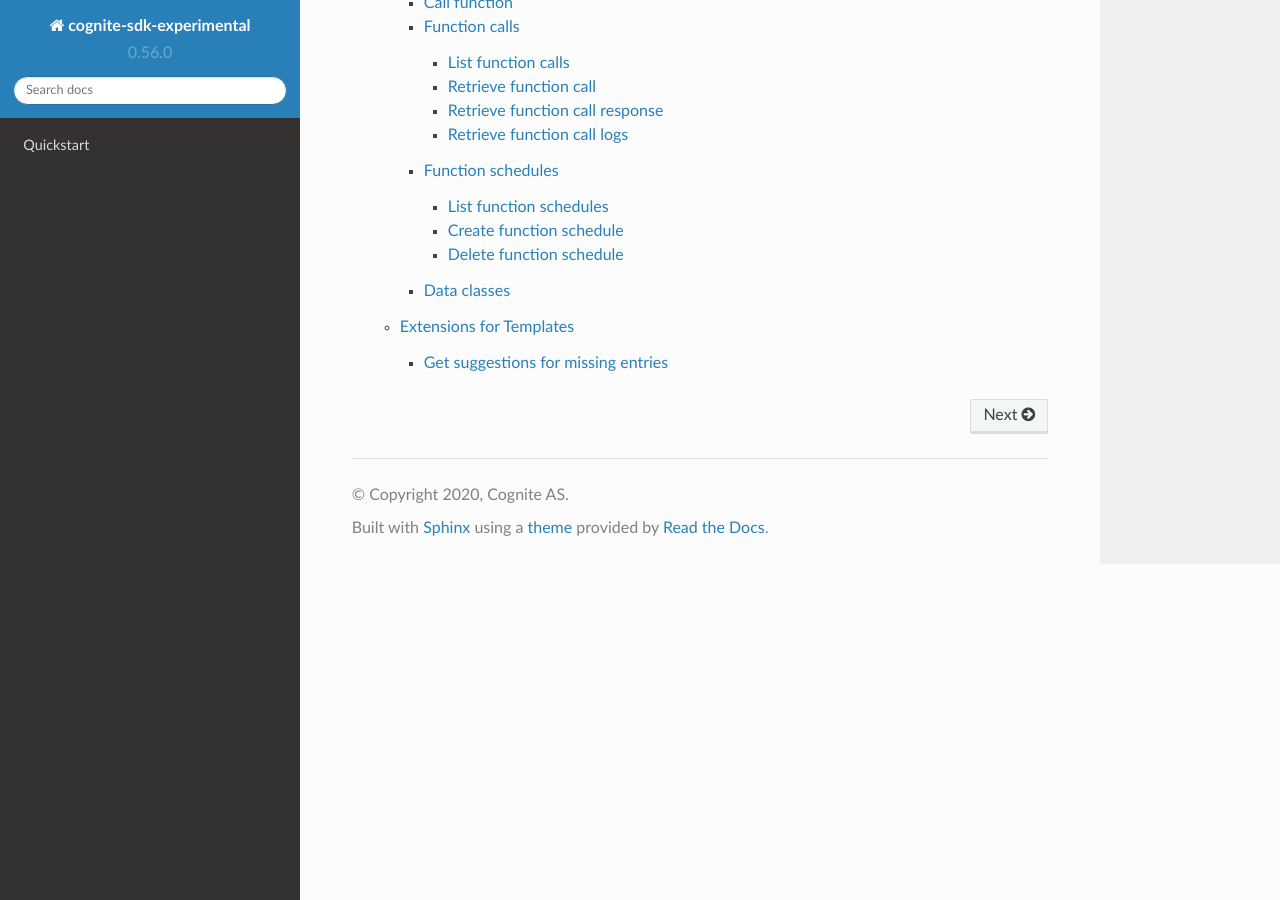
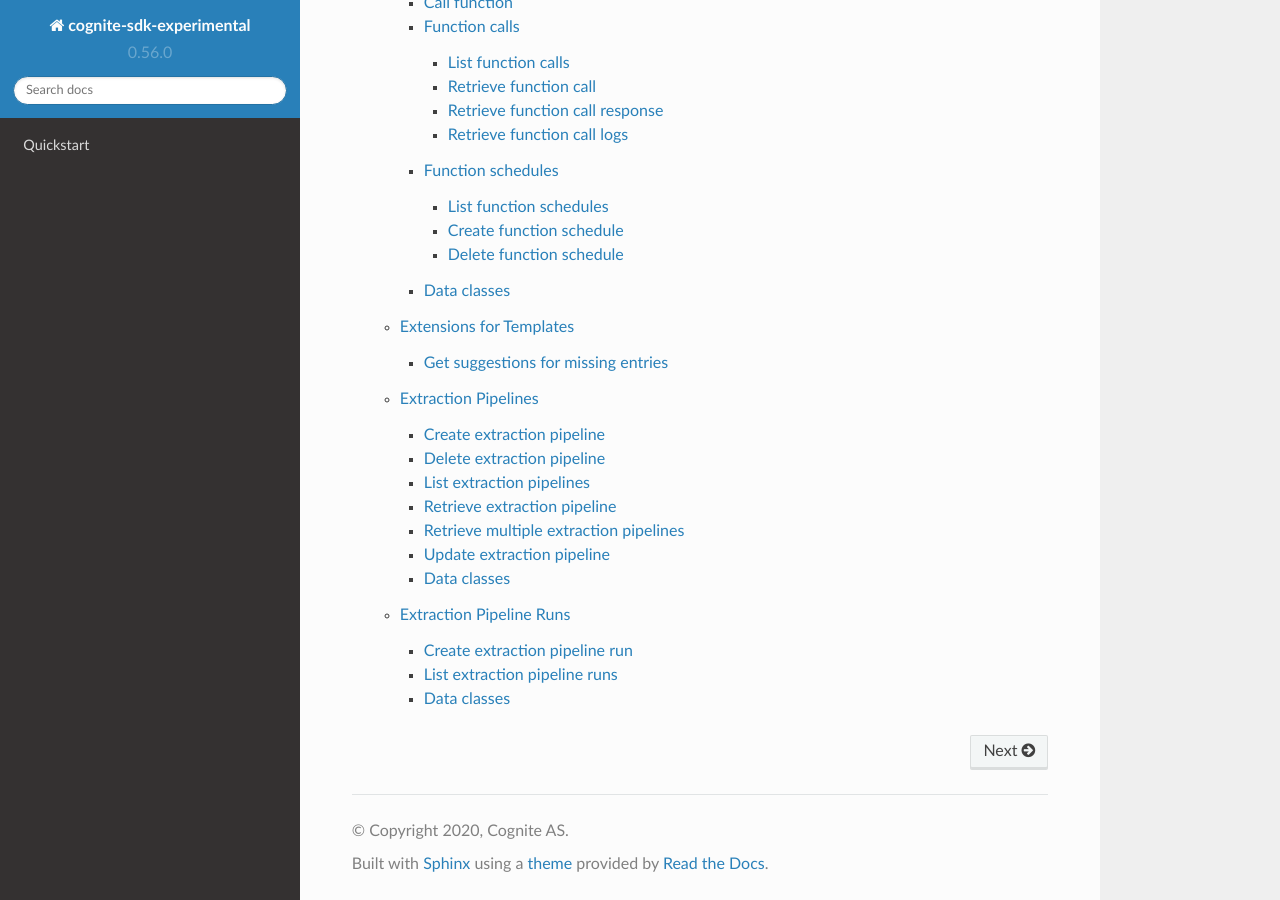
Before and after one commit to cognitedata/cognite-sdk-python-experimental, a Sphinx documentation site: the page built from docs/source/index.rst, in a window 1280 px wide and 900 px high, scrolled down 3169 px. Built offline with Sphinx 7.4.7 and the Read the Docs theme 2.0.0, drawn with Linux system fonts in a browser that asks for light colours.

Commit message:
Add extraction pipelines documentation

```diff
--- a/docs/source/cognite.rst
+++ b/docs/source/cognite.rst
@@ -19,6 +19,8 @@ The currently available extensions for a `client` ( `CogniteClient`_) instance a
 * client.pnid_object_detection: `Detect common objects in a PNID`_
 * client.functions: `Functions`_
 * client.templates: `Extensions for Templates`_
+* client.extractionpipelines: `Extraction Pipelines`_
+* client.extractionpipelineruns: `Extraction Pipeline Runs`_
 
 CogniteClient
 -------------
@@ -478,3 +480,53 @@ The main templates SDK is available through the main sdk.
 Get suggestions for missing entries
 ^^^^^^^^^^^^^^^^^^^^^^^^^^^^^^^^^^^
 .. automethod:: cognite.experimental._api.templatecompletion.TemplateCompletionAPI.complete
+
+Extraction Pipelines
+---------
+
+Create extraction pipeline
+^^^^^^^^^^^^^^^
+.. automethod:: cognite.experimental._api.extractionpipelines.ExtractionPipelinesAPI.create
+
+Delete extraction pipeline
+^^^^^^^^^^^^^^^
+.. automethod:: cognite.experimental._api.extractionpipelines.ExtractionPipelinesAPI.delete
+
+List extraction pipelines
+^^^^^^^^^^^^^^
+.. automethod:: cognite.experimental._api.extractionpipelines.ExtractionPipelinesAPI.list
+
+Retrieve extraction pipeline
+^^^^^^^^^^^^^^^^^
+.. automethod:: cognite.experimental._api.extractionpipelines.ExtractionPipelinesAPI.retrieve
+
+Retrieve multiple extraction pipelines
+^^^^^^^^^^^^^^^^^^^^^^^^^^^
+.. automethod:: cognite.experimental._api.extractionpipelines.ExtractionPipelinesAPI.retrieve_multiple
+
+Update extraction pipeline
+^^^^^^^^^^^^^
+.. automethod:: cognite.experimental._api.extractionpipelines.ExtractionPipelinesAPI.update
+
+Data classes
+^^^^^^^^^^^^
+.. automodule:: cognite.experimental.data_classes.extractionpipelines
+    :members:
+    :show-inheritance:
+
+Extraction Pipeline Runs
+---------
+
+Create extraction pipeline run
+^^^^^^^^^^^^^^^
+.. automethod:: cognite.experimental._api.extractionpipelineruns.ExtractionPipelinesRunsAPI.create
+
+List extraction pipeline runs
+^^^^^^^^^^^^^^
+.. automethod:: cognite.experimental._api.extractionpipelineruns.ExtractionPipelinesRunsAPI.list
+
+Data classes
+^^^^^^^^^^^^
+.. automodule:: cognite.experimental.data_classes.extractionpipelineruns
+    :members:
+    :show-inheritance:
```
